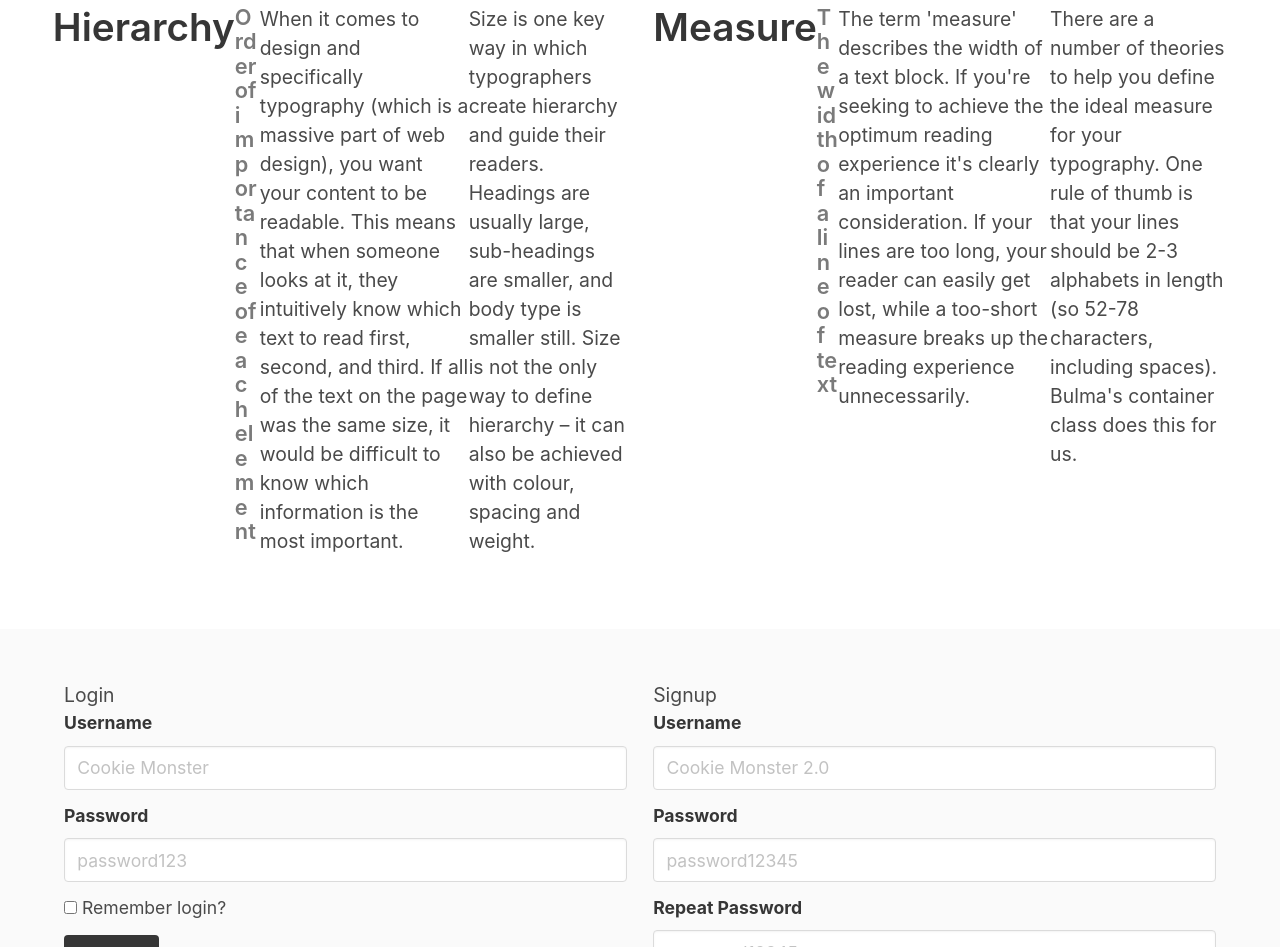
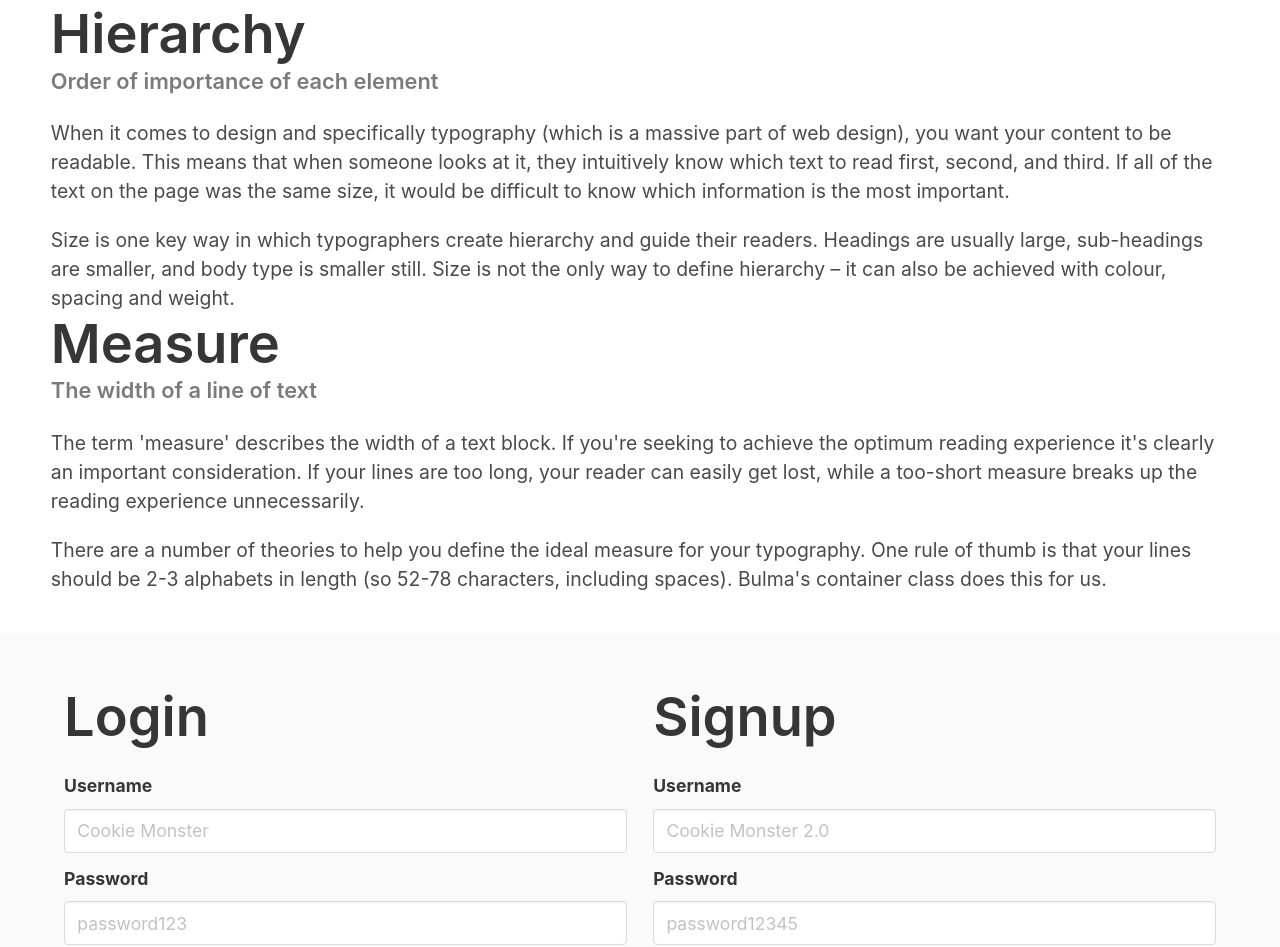
Before and after one commit to jdmar3-comp426/a02-mdansof, a website: page index.html in a window 1280 px wide. Shown: the part 3039-3986 px from the top of the page. Drawn offline with nearby package versions, Linux system fonts and the light colour scheme; a web font is replaced by a local one.

Commit message:
fix title

```diff
--- a/index.html
+++ b/index.html
@@ -55,9 +55,9 @@
     </div>
 </section>
 <section class="section has-background-white">
-    <div class="">
+    <div class="container">
         <div class="content">
-            <h1 class="title">Consistency is Key</h1>
+            <h1 class="title has-text-weight-bold">Consistency is Key</h1>
             <h5 class="subtitle has-text-grey has-text-weight-bold">Elements on a web page should be related and follow the same theme</h5>
             <p>
 	    	For the sake of readability and user experience you should try to keep you styling similar throughout the page.
@@ -86,8 +86,8 @@
     </div>
 </section>
 <section class="section">
-    <div class="container content has-text-centered">
-        <div class="">
+    <div class="column">
+        <div class="content has-text-centered">
             <h1 class="title has-text-info is-family-secondary">Flavour</h1>
             <h5 class="subtitle has-text-grey is-italic">Express yourself with fonts, colors, images, and more</h5>
         </div>
@@ -116,11 +116,11 @@
     </div>
 </section>
 <section class="section has-background-white">
-    <div class="">
+    <div class="container">
         <div class="content">
             <div class="columns is-multiline justify-center">
-                <div class="column">
-                    <h1 class="">Hierarchy</h1>
+                <div class="">
+                    <h1 class="title">Hierarchy</h1>
                     <h5 class="subtitle has-text-grey">Order of importance of each element</h5>
                     <p>
 		    	When it comes to design and specifically typography (which is a massive part of web design), you want your content to be readable.
@@ -133,8 +133,8 @@
                         Size is not the only way to define hierarchy – it can also be achieved with colour, spacing and weight.
 		    </p>
                 </div>
-                <div class="column">
-                    <h1 class="">Measure</h1>
+                <div class="">
+                    <h1 class="title">Measure</h1>
                     <h5 class="subtitle has-text-grey">The width of a line of text</h5>
                     <p>
 		    	The term 'measure' describes the width of a text block.
@@ -155,7 +155,7 @@
     <div class="container">
         <div class="columns">
             <div class="column is-multiline justify-center">
-                <h1 class="">Login</h1>
+                <h1 class="title">Login</h1>
                 <form>
                     <div class="field">
                         <label class="label">Username</label>
@@ -185,7 +185,7 @@
                 </form>
             </div>
             <div class="column is-multiline justify-center">
-                <h1 class="">Signup</h1>
+                <h1 class="title">Signup</h1>
                 <form>
                     <div class="field">
                         <label class="label">Username</label>
```
